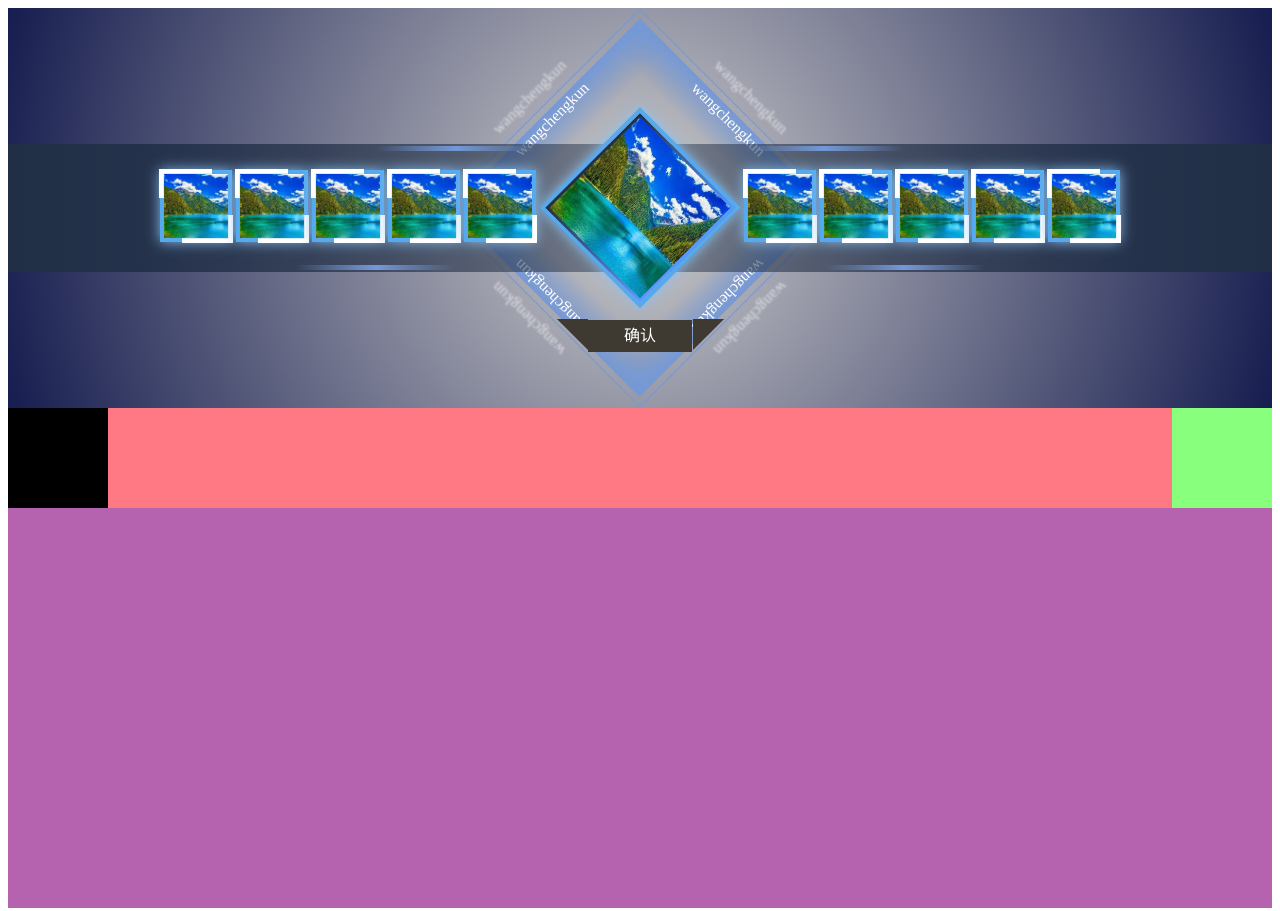
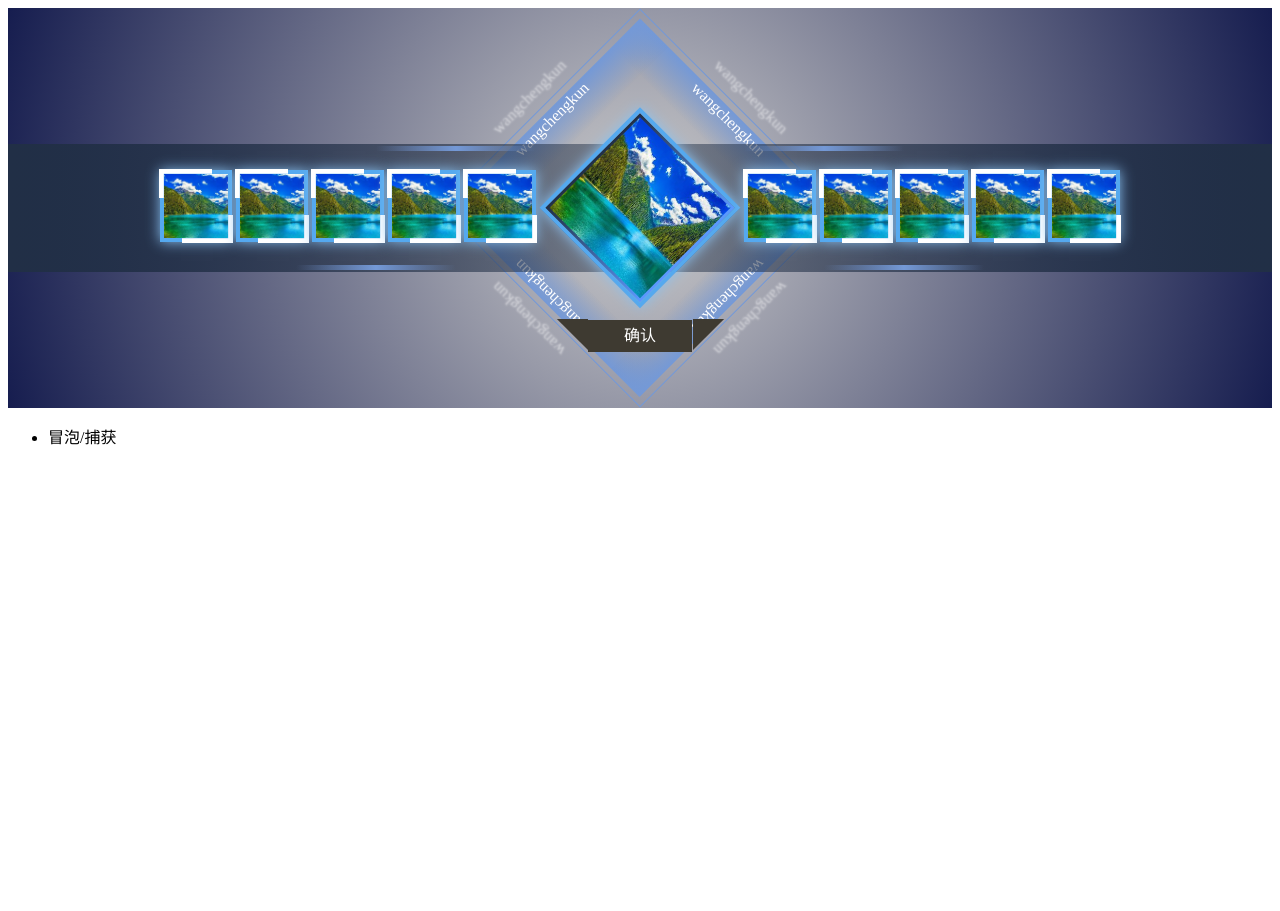
Before and after one commit to WangZiYi132/wangziyi132.github.io, a plain HTML site: page index.html in a window 1280 px wide. Shown: the top 911 px of the page. After the commit the page ends 800 px from the top, so only its background shows below. Drawn offline with Linux system fonts and the light colour scheme.

Commit message:
index.html

```diff
--- a/index.html
+++ b/index.html
@@ -286,11 +286,6 @@
     <div class="button">确认</div>
 </div>
 
-<div class="fater">
-    <div class="son a1"></div>
-    <div class="son a2"></div>
-    <div class="son a3"></div>
-</div>
 <div>
     <ul>
         <li>
```
